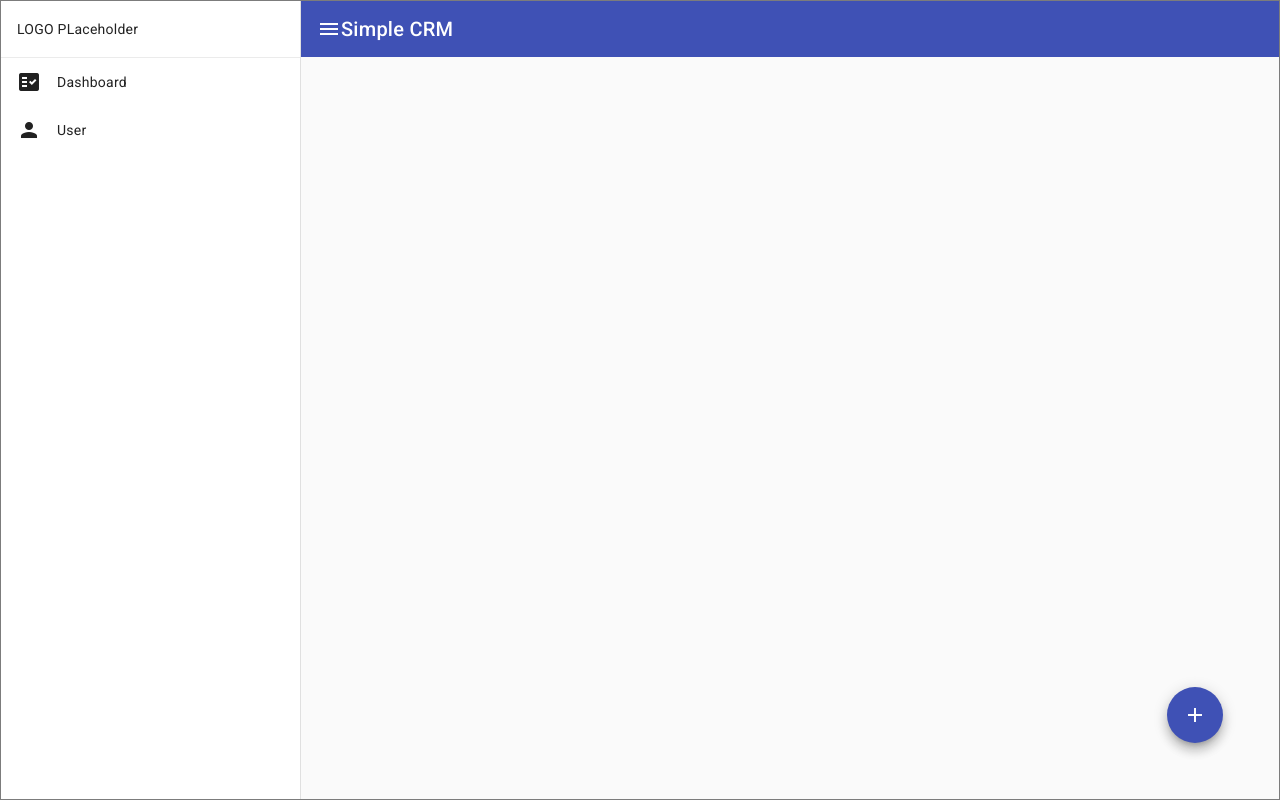
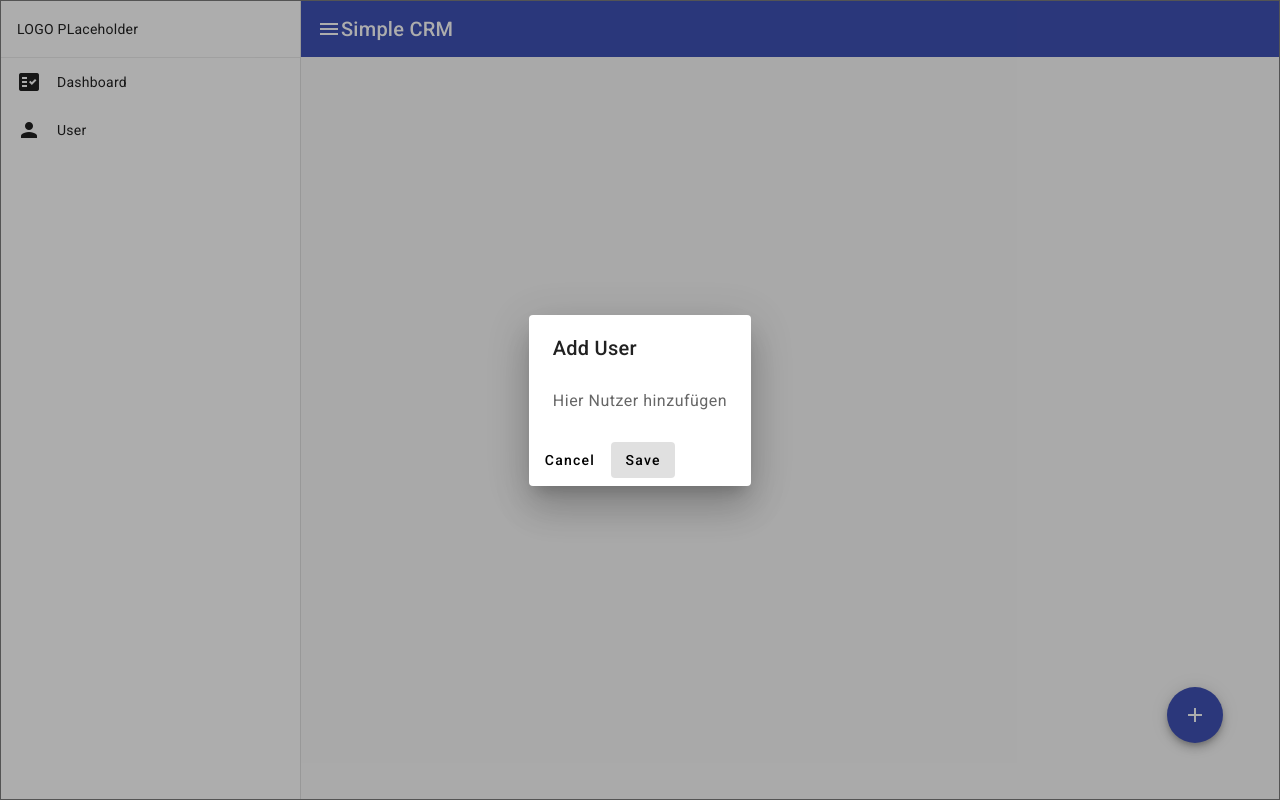
Before and after one commit to AnneEberhard/simpleCRM, an Angular app: page /user in a window 1280 px wide. Both pictures are taken after a click on the button "add". Built offline with nearby package versions, Linux system fonts and the light colour scheme.

Commit message:
added basic dialog

```diff
--- /dev/null
+++ b/src/app/dialog-add-user/dialog-add-user.component.html
@@ -0,0 +1,8 @@
+<h1 mat-dialog-title>Add User</h1>
+<div mat-dialog-content>
+Hier Nutzer hinzufügen
+</div>
+<div mat-dialog-actions>
+  <button mat-button (click)="onNoClick()">Cancel</button>
+  <button mat-button [mat-dialog-close]="data" cdkFocusInitial>Save</button>
+</div>
--- /dev/null
+++ b/src/app/dialog-add-user/dialog-add-user.component.ts
@@ -0,0 +1,14 @@
+import { Component } from '@angular/core';
+
+@Component({
+  selector: 'app-dialog-add-user',
+  templateUrl: './dialog-add-user.component.html',
+  styleUrls: ['./dialog-add-user.component.scss']
+})
+export class DialogAddUserComponent {
+ data!: string;
+
+  onNoClick() {
+
+  }
+}
--- a/src/app/user/user.component.html
+++ b/src/app/user/user.component.html
@@ -1,4 +1,4 @@
 
-<button class="addUserButton" mat-fab color="primary" matTooltip="Add User" [matTooltipPosition]="position.value!">
+<button (click)="openDialogue()" class="addUserButton" mat-fab color="primary" matTooltip="Add User" [matTooltipPosition]="position.value!">
     <mat-icon>add</mat-icon>
 </button>
--- a/src/app/user/user.component.ts
+++ b/src/app/user/user.component.ts
@@ -1,6 +1,8 @@
 import { Component } from '@angular/core';
 import { FormControl } from '@angular/forms';
+import { MatDialog } from '@angular/material/dialog';
 import { TooltipPosition } from '@angular/material/tooltip';
+import { DialogAddUserComponent } from '../dialog-add-user/dialog-add-user.component';
 
 @Component({
   selector: 'app-user',
@@ -10,4 +12,10 @@ import { TooltipPosition } from '@angular/material/tooltip';
 export class UserComponent {
   positionOptions: TooltipPosition[] = ['below', 'above', 'left', 'right'];
   position = new FormControl(this.positionOptions[1]);
+
+  constructor(public dialog: MatDialog) { }
+
+  openDialogue() {
+    this.dialog.open(DialogAddUserComponent);
+  }
 }
```
Also changed, not shown: src/app/app.module.ts (+7 -2 lines), src/app/dialog-add-user/dialog-add-user.component.scss (added), src/app/dialog-add-user/dialogue-add-user.component.ts (added), 1 other file (tests, documents, lock files or other folders).
